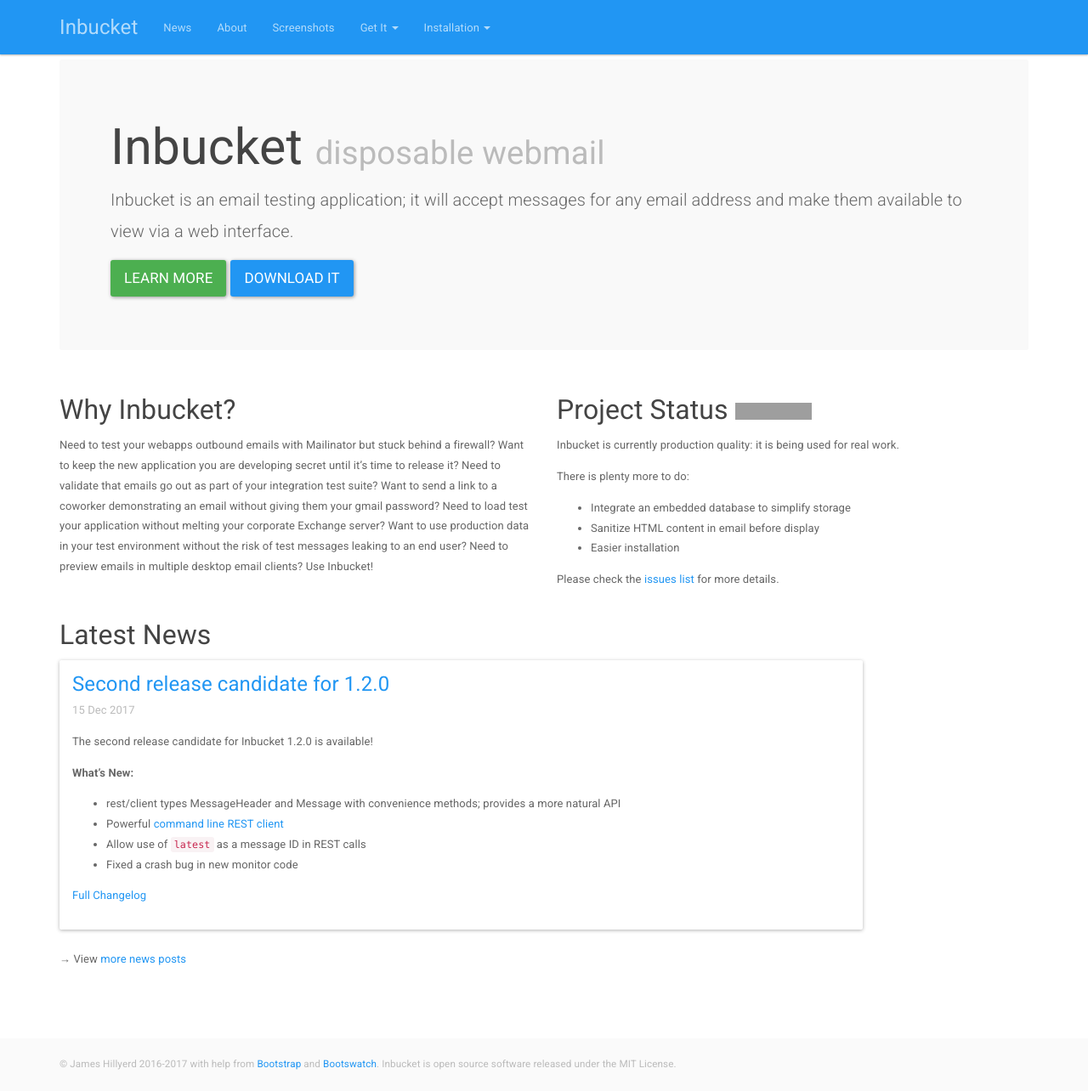
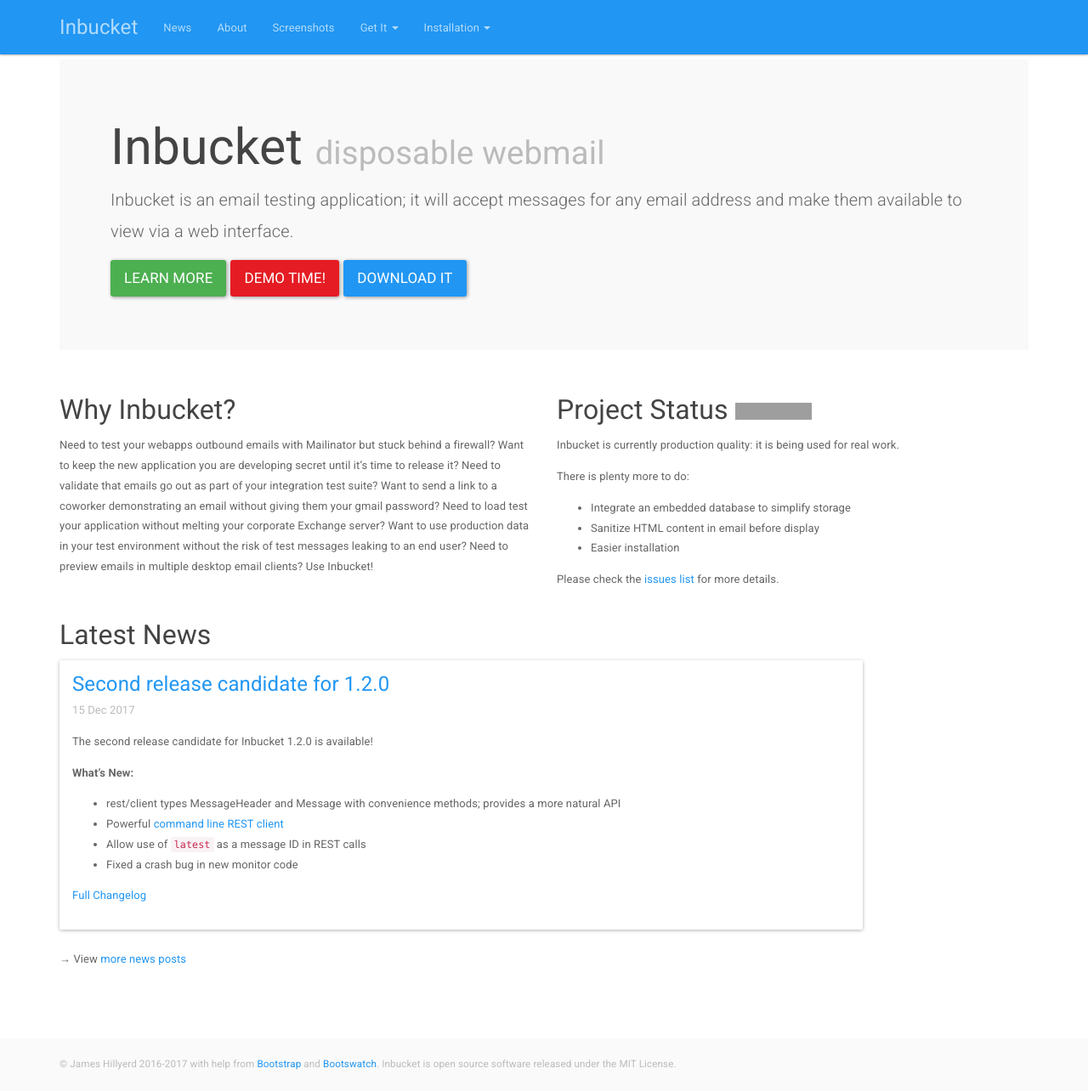
Before and after one commit to inbucket/inbucket.org, a Jekyll site: the page built from index.html, in a window 1280 px wide and 1284 px high. Shown: the whole window at 85% size. Built offline with Jekyll 4.4.1, drawn with Linux system fonts in a browser that asks for light colours; comment, search, counter and statistics services are not loaded; grey boxes are pictures that could not be loaded.

Commit message:
Add button for demo site

```diff
--- a/index.html
+++ b/index.html
@@ -12,6 +12,8 @@
   <p>
     <a class="btn btn-success btn-lg" role="button"
       href="{{BASE_PATH}}/about/">Learn more</a>
+    <a class="btn btn-danger btn-lg" role="button"
+      href="http://demo.inbucket.org/monitor">Demo time!</a>
     <a class="btn btn-primary btn-lg" role="button"
       href="{{BASE_PATH}}/binaries/">Download it</a>
   </p>
```
